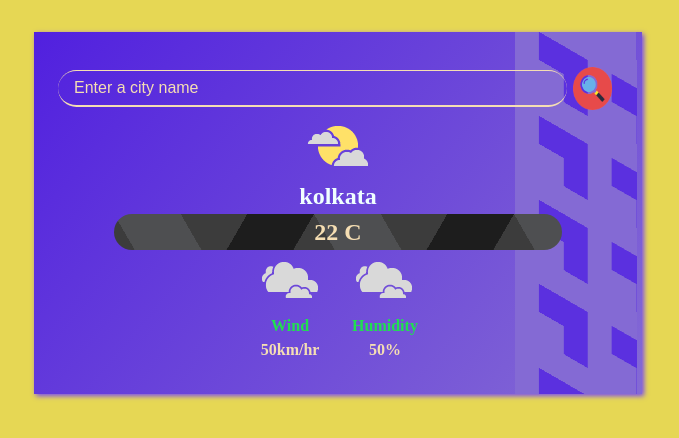
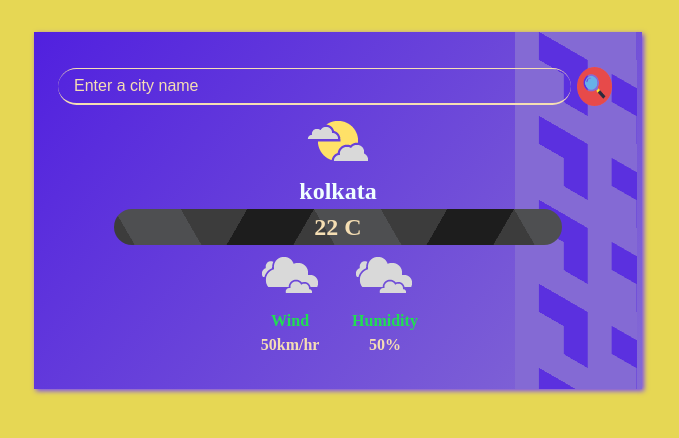
Before and after one commit to Badsha1996/JS, a plain HTML site: page weather-app/src/index.html in a window 1280 px wide. Shown: the whole page, without its empty margins (302-981 px from the left). Drawn offline with Linux system fonts and the light colour scheme.

Commit message:
animation change on serach-icon

```diff
--- a/weather-app/src/styles/styles.css
+++ b/weather-app/src/styles/styles.css
@@ -107,10 +107,12 @@ picture {
 .search-card button{
   background: transparent;
   border: 0;
-  height: 3.1rem;
+  height: 2.8rem;
   cursor: pointer;
-  outline: #DF5120;
-  transition: all 0.2s ease-in-out;
+  outline:#DF5120;
+  border-radius: 50%;
+  outline-offset:-1px;
+  transition: all 0.3s ease-in-out;
 }
 .search-card button:hover{
   outline: 3px solid white;
```
